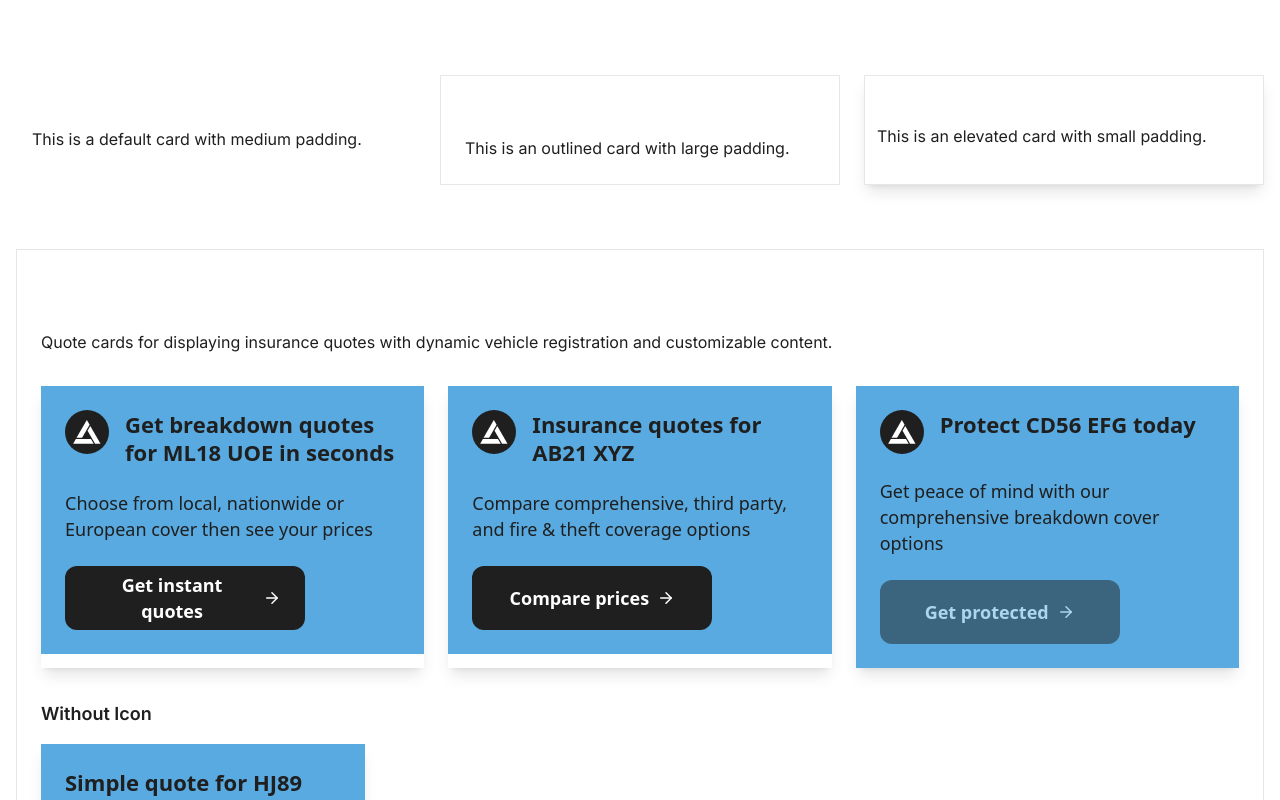
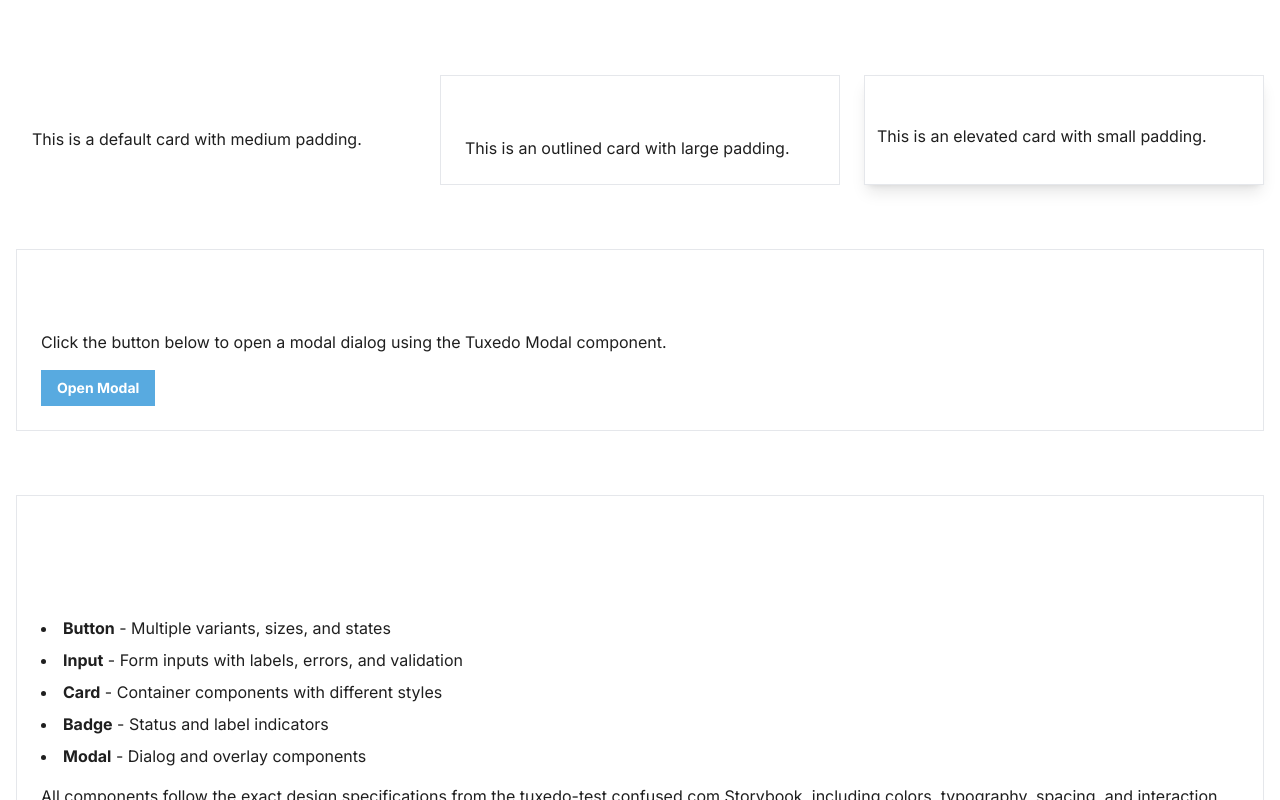
Before and after one commit to jonjaffe/confusing-demo, a React (Vite) app: page /tuxedo in a window 1280 px wide. Shown: the part 2000-2800 px from the top of the page. Built offline with nearby package versions, Linux system fonts and the light colour scheme; the HTML template or start-up script is replaced by a standard one; what @builder.io/react would draw is missing.

Commit message:
Revert "Add QuoteCard component and update quote styles"

```diff
--- a/src/components/tuxedo/QuoteCard.tsx
+++ /dev/null
@@ -1,120 +0,0 @@
-import React from "react";
-import { cn } from "@/lib/utils";
-import Button from "./Button";
-import { ArrowRight } from "lucide-react";
-
-export interface TuxedoQuoteCardProps {
-  /** Vehicle registration number */
-  vehicleReg?: string;
-  /** Main title of the quote card */
-  title?: string;
-  /** Description text */
-  description?: string;
-  /** Button text */
-  buttonText?: string;
-  /** Button click handler */
-  onButtonClick?: () => void;
-  /** Additional CSS classes */
-  className?: string;
-  /** Show motor breakdown icon */
-  showIcon?: boolean;
-  /** Disable the button */
-  disabled?: boolean;
-}
-
-// Motor breakdown icon component
-const MotorBreakdownIcon: React.FC<{ className?: string }> = ({
-  className,
-}) => (
-  <div
-    className={cn(
-      "flex items-center justify-center w-11 h-11 rounded-full bg-[rgb(31,31,31)]",
-      className,
-    )}
-  >
-    <svg
-      width="29"
-      height="25"
-      viewBox="0 0 29 25"
-      fill="none"
-      xmlns="http://www.w3.org/2000/svg"
-      className="w-7 h-6"
-    >
-      <path
-        d="M17.8999 6.20007L15.1001 11.1001L22.8999 24.8H28.6001L17.8999 6.20007Z"
-        fill="white"
-      />
-      <path
-        d="M17.2002 5L14.3999 0H14.2998L3.6001 18.6001H9.3999L17.2002 5Z"
-        fill="white"
-      />
-      <path
-        d="M2.8999 19.8L0.100098 24.7001L0 24.8H21.5L18.6001 19.8H2.8999Z"
-        fill="white"
-      />
-    </svg>
-  </div>
-);
-
-const QuoteCard = React.forwardRef<HTMLDivElement, TuxedoQuoteCardProps>(
-  (
-    {
-      vehicleReg = "ML18 UOE",
-      title = "Get breakdown quotes for {vehicleReg} in seconds",
-      description = "Choose from local, nationwide or European cover then see your prices",
-      buttonText = "Get instant quotes",
-      onButtonClick,
-      className,
-      showIcon = true,
-      disabled = false,
-      ...props
-    },
-    ref,
-  ) => {
-    // Replace {vehicleReg} placeholder in title with actual vehicle registration
-    const formattedTitle = title.replace("{vehicleReg}", vehicleReg);
-
-    return (
-      <div
-        ref={ref}
-        className={cn(
-          "flex flex-col w-full max-w-sm bg-white rounded-none overflow-hidden shadow-lg",
-          className,
-        )}
-        {...props}
-      >
-        {/* Header with blue background */}
-        <div className="flex flex-col p-6 bg-[rgb(88,170,224)] gap-6">
-          {/* Icon and Title Row */}
-          <div className="flex items-start gap-4">
-            {showIcon && <MotorBreakdownIcon />}
-            <h3 className="flex-1 text-[rgb(31,31,31)] font-bold text-[22px] leading-[28px] font-[Poppins,system-ui,sans-serif]">
-              {formattedTitle}
-            </h3>
-          </div>
-
-          {/* Description */}
-          <p className="text-[rgb(31,31,31)] text-lg leading-[26px] font-normal font-[Poppins,system-ui,sans-serif]">
-            {description}
-          </p>
-
-          {/* Button */}
-          <Button
-            variant="primary"
-            size="large"
-            onClick={onButtonClick}
-            disabled={disabled}
-            className="bg-[rgb(31,31,31)] hover:bg-gray-800 text-white font-bold text-lg leading-[26px] px-6 py-4 rounded-xl h-16 font-[Poppins,system-ui,sans-serif] w-60"
-          >
-            {buttonText}
-            <ArrowRight className="ml-2 h-[18px] w-[18px]" />
-          </Button>
-        </div>
-      </div>
-    );
-  },
-);
-
-QuoteCard.displayName = "TuxedoQuoteCard";
-
-export default QuoteCard;
--- a/src/components/tuxedo/index.ts
+++ b/src/components/tuxedo/index.ts
@@ -16,13 +16,9 @@ export type { TuxedoBadgeProps } from "./Badge";
 export { default as Modal } from "./Modal";
 export type { TuxedoModalProps } from "./Modal";
 
-export { default as QuoteCard } from "./QuoteCard";
-export type { TuxedoQuoteCardProps } from "./QuoteCard";
-
 // Re-export all components for convenience
 export * from "./Button";
 export * from "./Input";
 export * from "./Card";
 export * from "./Badge";
 export * from "./Modal";
-export * from "./QuoteCard";
--- a/src/pages/TuxedoShowcase.tsx
+++ b/src/pages/TuxedoShowcase.tsx
@@ -2,14 +2,7 @@ import { useState } from "react";
 import { Search, ShoppingCart, Heart } from "lucide-react";
 import Header from "@/components/Header";
 import Footer from "@/components/Footer";
-import {
-  Button,
-  Input,
-  Card,
-  Badge,
-  Modal,
-  QuoteCard,
-} from "@/components/tuxedo";
+import { Button, Input, Card, Badge, Modal } from "@/components/tuxedo";
 
 const TuxedoShowcase = () => {
   const [isModalOpen, setIsModalOpen] = useState(false);
@@ -215,61 +208,6 @@ const TuxedoShowcase = () => {
             </div>
           </div>
 
-          {/* Quote Cards Section */}
-          <Card variant="outlined" padding="large">
-            <h2 className="text-2xl font-bold text-white mb-6">Quote Cards</h2>
-            <div className="space-y-8">
-              <p className="text-brand-gray-light">
-                Quote cards for displaying insurance quotes with dynamic vehicle
-                registration and customizable content.
-              </p>
-
-              {/* Quote Card Examples */}
-              <div className="grid grid-cols-1 md:grid-cols-2 xl:grid-cols-3 gap-6">
-                <QuoteCard
-                  vehicleReg="ML18 UOE"
-                  title="Get breakdown quotes for {vehicleReg} in seconds"
-                  description="Choose from local, nationwide or European cover then see your prices"
-                  buttonText="Get instant quotes"
-                  onButtonClick={() => alert("Quote button clicked!")}
-                />
-
-                <QuoteCard
-                  vehicleReg="AB21 XYZ"
-                  title="Insurance quotes for {vehicleReg}"
-                  description="Compare comprehensive, third party, and fire & theft coverage options"
-                  buttonText="Compare prices"
-                  onButtonClick={() => alert("Compare button clicked!")}
-                />
-
-                <QuoteCard
-                  vehicleReg="CD56 EFG"
-                  title="Protect {vehicleReg} today"
-                  description="Get peace of mind with our comprehensive breakdown cover options"
-                  buttonText="Get protected"
-                  disabled={true}
-                />
-              </div>
-
-              {/* Quote Card Variants */}
-              <div>
-                <h3 className="text-lg font-semibold text-brand-amber mb-4">
-                  Without Icon
-                </h3>
-                <div className="grid grid-cols-1 md:grid-cols-2 gap-6 max-w-2xl">
-                  <QuoteCard
-                    vehicleReg="HJ89 KLM"
-                    title="Simple quote for {vehicleReg}"
-                    description="Quick and easy insurance quotes without the icon"
-                    buttonText="Get quote"
-                    showIcon={false}
-                    onButtonClick={() => alert("Simple quote clicked!")}
-                  />
-                </div>
-              </div>
-            </div>
-          </Card>
-
           {/* Modal Section */}
           <Card variant="outlined" padding="large">
             <h2 className="text-2xl font-bold text-white mb-6">Modal</h2>
@@ -344,11 +282,6 @@ const TuxedoShowcase = () => {
                   <strong className="text-brand-amber">Modal</strong> - Dialog
                   and overlay components
                 </li>
-                <li>
-                  <strong className="text-brand-amber">QuoteCard</strong> -
-                  Insurance quote cards with dynamic vehicle registration and
-                  breakdown icons
-                </li>
               </ul>
               <p>
                 All components follow the exact design specifications from the
```
Also changed, not shown: src/builder-registry.ts (+230 -290 lines).
